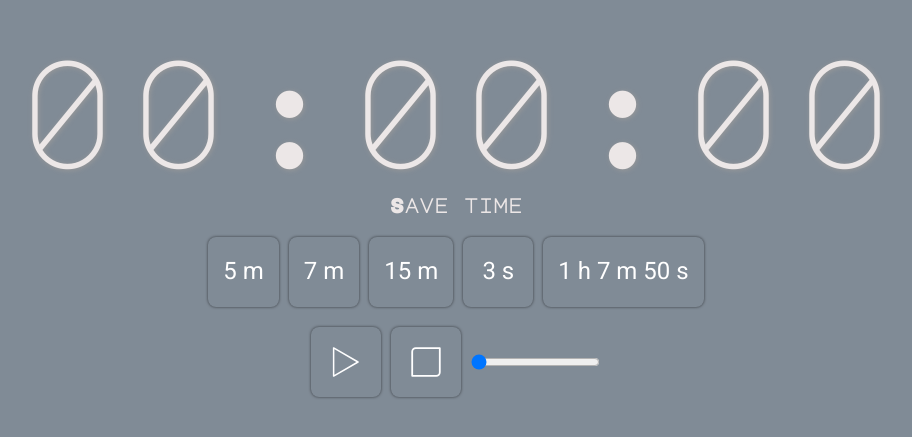
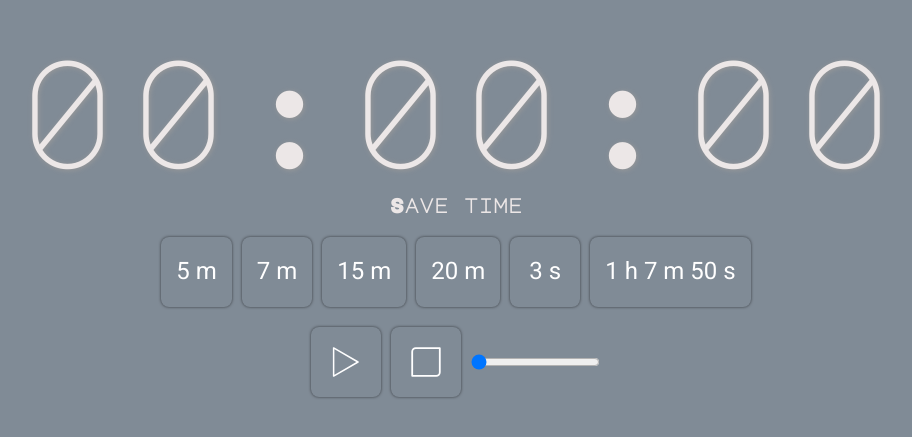
Before and after one commit to Episodel/timeLeft, a React (Create React App) app: page / in a window 1280 px wide. Shown: the part 191-628 px from the top of the page, without its empty margins (184-1096 px from the left). Built offline with nearby package versions, Linux system fonts and the light colour scheme; no server answers.

Commit message:
gh-pages

```diff
--- a/src/components/Timer/Timer.tsx
+++ b/src/components/Timer/Timer.tsx
@@ -22,6 +22,7 @@ const initialTime: Array<IInitialTime> = [
   { h: 0, m: 5, s: 0 },
   { h: 0, m: 7, s: 0 },
   { h: 0, m: 15, s: 0 },
+  { h: 0, m: 20, s: 0 },
   { h: 0, m: 0, s: 3 },
   { h: 1, m: 7, s: 50 },
 ]
@@ -58,7 +59,7 @@ const Timer: React.FC<ITimerProps> = ({ className }) => {
   const intervalRef = React.useRef<number | null>(null)
   const intervalTime = React.useRef<number>(0)
 
-  const [play, { stop, isPlaying }] = useSound(sound, { volume: timeVolume })
+  const [play, { stop }] = useSound(sound, { volume: timeVolume })
 
   const startTimer = () => {
     if (intervalRef.current !== null) return
@@ -100,8 +101,6 @@ const Timer: React.FC<ITimerProps> = ({ className }) => {
   }
 
   const handleVolume = (e: React.ChangeEvent<HTMLInputElement>) => {
-    console.log()
-
     setTimeVolume(+e.target.value)
   }
   return (
```
Also changed, not shown: 1 other file (tests, documents, lock files or other folders).
